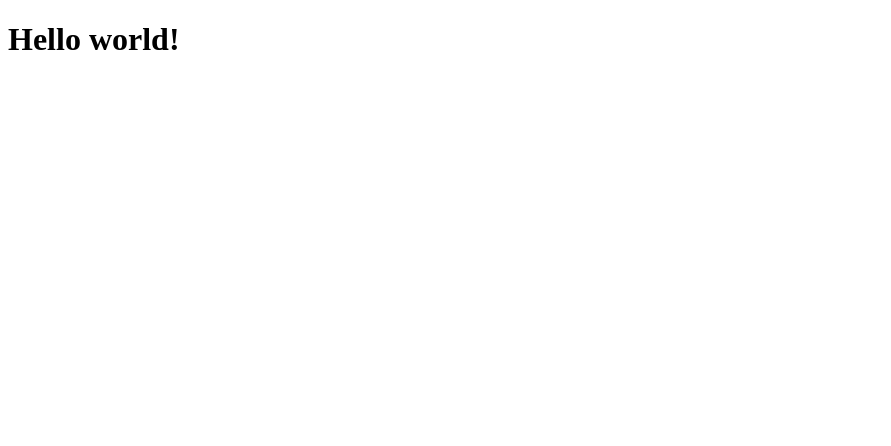
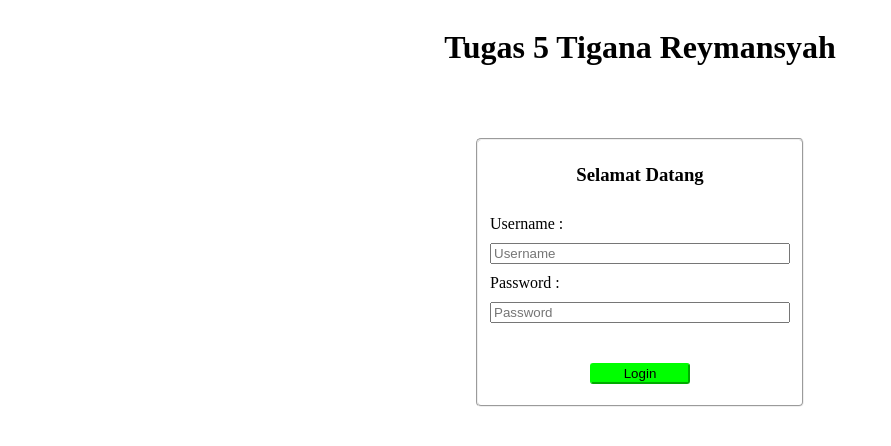
Before and after one commit to tiganareymansyah/Belajar-Postgresql, a website: page public/index.html in a window 1280 px wide. Shown: the whole page, without its empty margins (0-891 px from the left). Drawn offline with Linux system fonts and the light colour scheme.

Commit message:
pertemuan 10

```diff
--- a/package.json
+++ b/package.json
@@ -12,6 +12,8 @@
   "author": "Tigana Reymansyah",
   "license": "MIT",
   "dependencies": {
+    "bcryptjs": "^2.4.3",
+    "cookie-parser": "^1.4.6",
     "dotenv": "^16.0.3",
     "express": "^4.18.2",
     "jsonwebtoken": "^9.0.0",
--- a/public/index.html
+++ b/public/index.html
@@ -4,9 +4,53 @@
     <meta charset="UTF-8">
     <meta http-equiv="X-UA-Compatible" content="IE=edge">
     <meta name="viewport" content="width=device-width, initial-scale=1.0">
+    <link rel="stylesheet" href="./style.css">
     <title>Document</title>
 </head>
 <body>
-    <h1>Hello world!</h1>
+    <div class="div-container">
+        <div class="div-judul">
+            <h1>Tugas 5 Tigana Reymansyah</h1>
+        </div>
+        <div class="div-form">
+            <fieldset>
+                <form name="login">
+                    <h3>Selamat Datang</h3>
+                    <label>Username : </label>
+                    <input type="text" name="username" placeholder="Username">
+                    <label>Password : </label>
+                    <input type="text" name="password_" placeholder="Password">
+                    <div class="div-button">
+                        <button>Login</button>
+                    </div>
+                </form>
+            </fieldset>
+        </div>
+    </div>
+    <script>
+        document.login.onsubmit = (event) => {
+            event.preventDefault();
+            const username = document.login.username.value;
+            const password_ = document.login.password_.value;
+            fetch("/api/login", {
+                method: "POST",
+                headers: {
+                    "Content-type" : "application/json"
+                },
+                body: JSON.stringify({
+                    username,
+                    password_
+                })
+            }).then(async(response) => {
+                if(response.ok) {
+
+                }
+                else {
+                    const message = await response.text();
+                    alert(message);
+                }
+            })
+        }
+    </script>
 </body>
 </html>
--- /dev/null
+++ b/public/style.css
@@ -0,0 +1,43 @@
+.div-container {
+    display: flex;
+    flex-direction: column;
+    gap: 50px;
+}
+
+.div-judul {
+    text-align: center;
+}
+
+.div-form fieldset {
+    width: 300px;
+    height: 250px;
+    border-radius: 5px;
+}
+
+.div-form {
+    display: flex;
+    justify-content: center;
+}
+
+.div-form form {
+    display: flex;
+    flex-direction: column;
+    gap: 10px;
+}
+
+.div-form h3 {
+    text-align: center;
+}
+
+.div-button {
+    display: flex;
+    justify-content: center;
+}
+
+.div-button button {
+    width: 100px;
+    margin-top: 30px;
+    background-color: #0f0;
+    border-color: #0f0;
+    border-radius: 3px;
+}
```
Also changed, not shown: api/index.js (+15 -13 lines), 1 other file.
